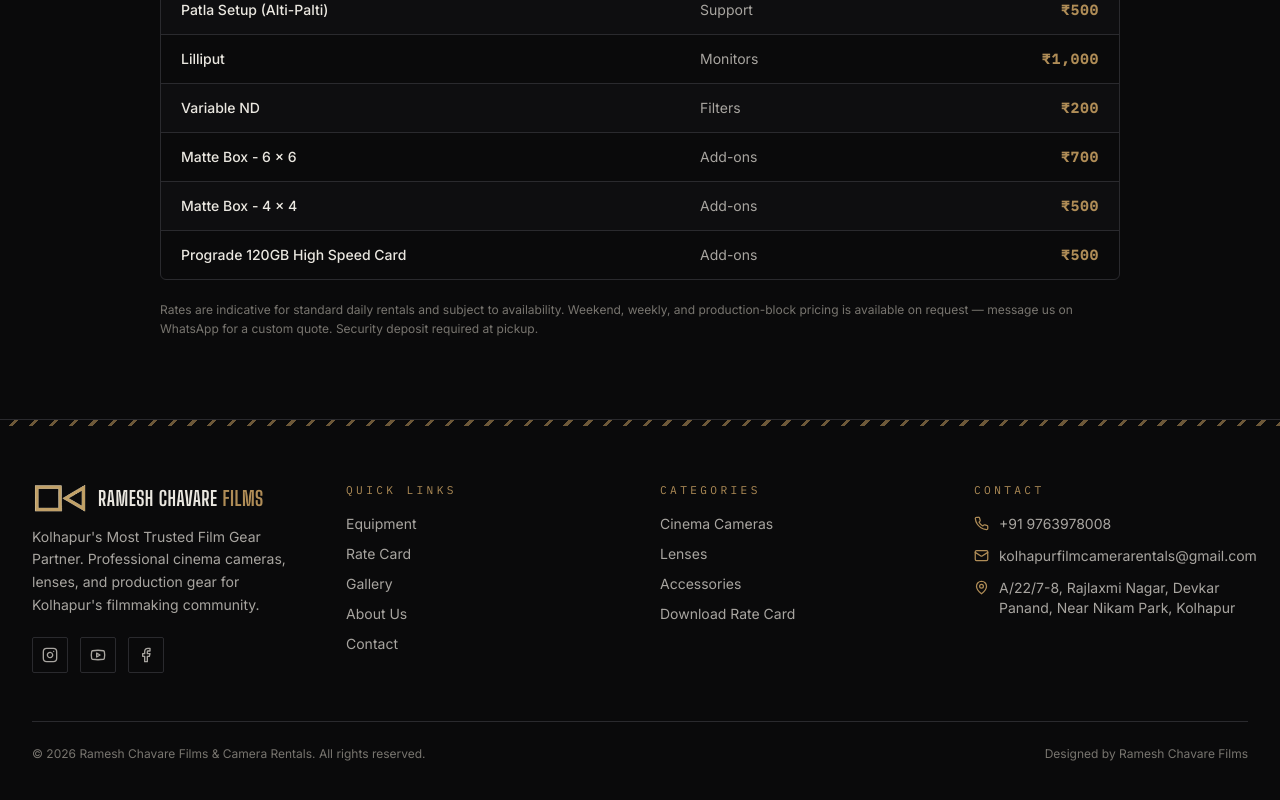
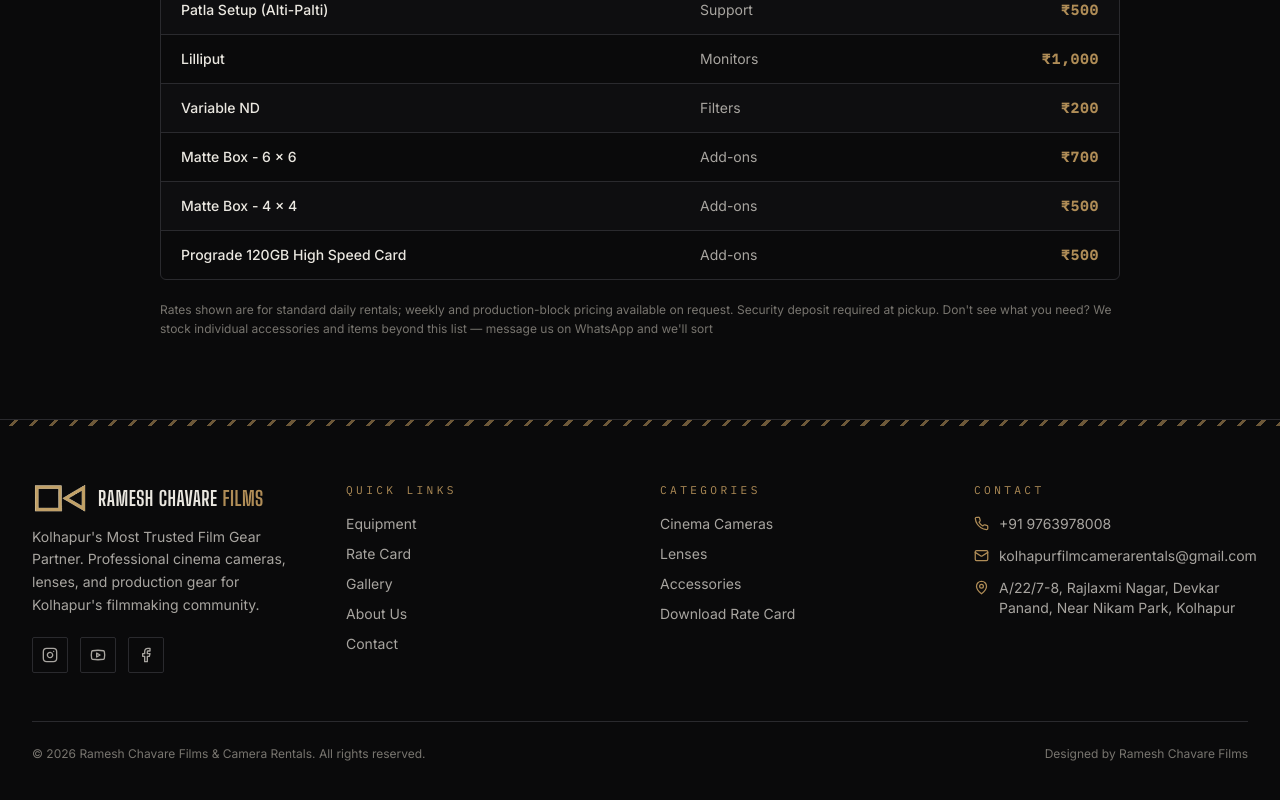
Before and after one commit to RanveerC22/ramesh-chavare-films, a Next.js app: page /rate-card in a window 1280 px wide. Shown: the part 1451-2251 px from the top of the page. Built offline with nearby package versions, Linux system fonts and the light colour scheme.

Commit message:
Edited Rate Cards - Rate Card Section

```diff
--- a/components/RateCardTable.tsx
+++ b/components/RateCardTable.tsx
@@ -110,10 +110,10 @@
       </div>
 
       <p className="no-print mt-5 text-xs leading-relaxed text-ivory-dim">
-        Rates are indicative for standard daily rentals and subject to
-        availability. Weekend, weekly, and production-block pricing is
-        available on request — message us on WhatsApp for a custom quote.
-        Security deposit required at pickup.
+        Rates shown are for standard daily rentals; weekly and production-block
+  pricing available on request. Security deposit required at pickup.
+  Don&apos;t see what you need? We stock individual accessories and
+  items beyond this list — message us on WhatsApp and we&apos;ll sort
       </p>
     </div>
   );
```
